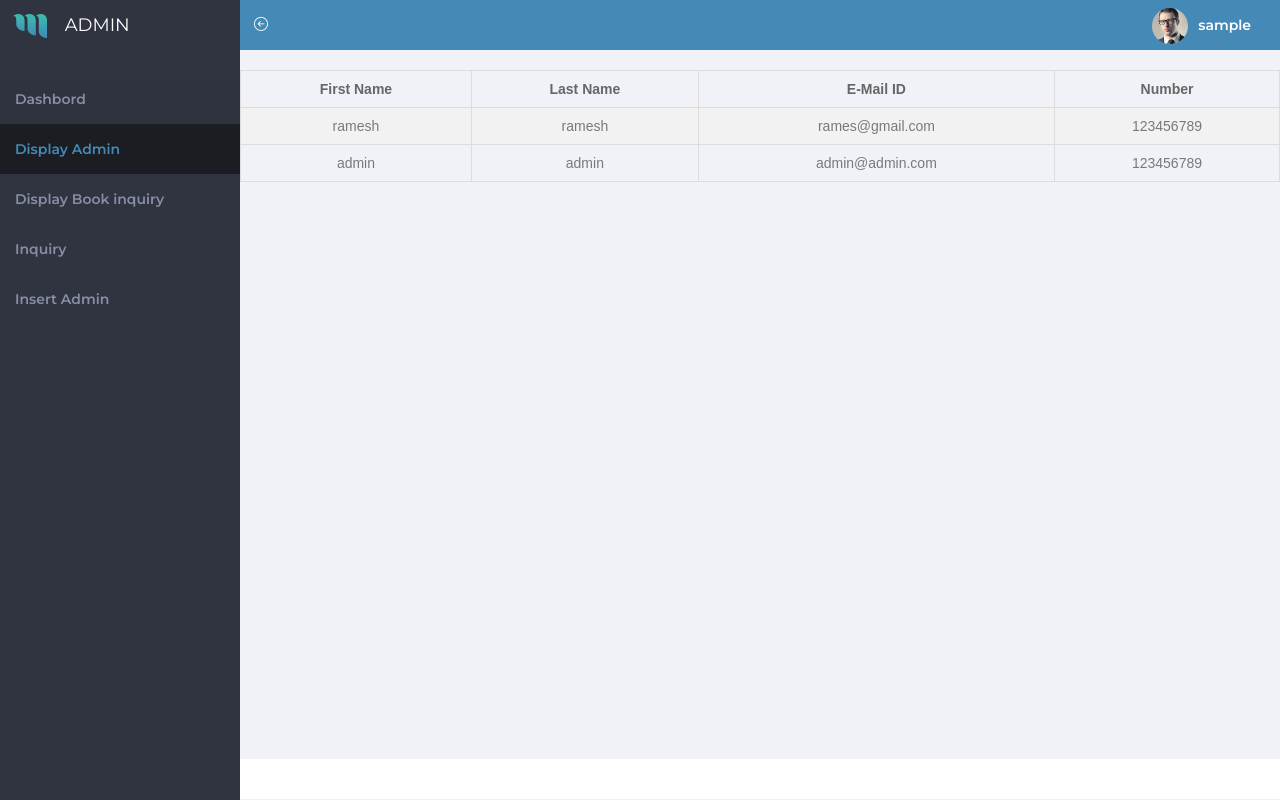
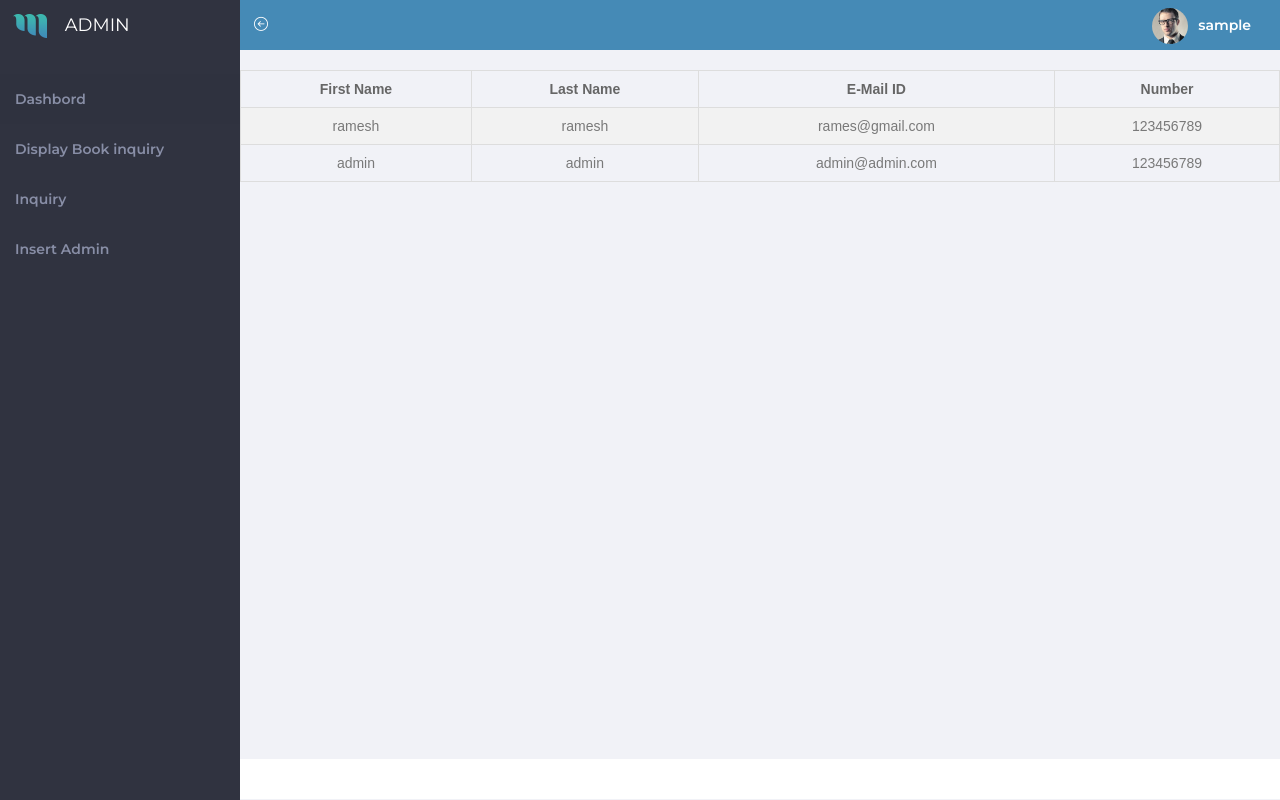
Before and after one commit to abhayruparel/CS-SEM7-BOOKSTORE, a PHP site: page /display_admins.php in a window 1280 px wide. Run offline with PHP 8.4, Linux system fonts and the light colour scheme; a user stored in the database is signed in; data comes from the database, SQL or seed files in the repository; some web fonts are replaced.

```diff
--- a/bookstore/main/header.php
+++ b/bookstore/main/header.php
@@ -108,9 +108,9 @@ if (!isset($_SESSION["loggedin"]) || $_SESSION["loggedin"] !== true) {
                     <li class="active">
                         <a href="index.php" class="waves-effect"><b>Dashbord</b></a>
                     </li>
-                    <li class="active">
+                    <!-- <li class="active">
                         <a href="display_admins.php" class="waves-effect"><b>Display Admin</b></a>
-                    </li>
+                    </li> -->
                     <li>
                         <a href="display_book_inquiry.php" class="waves-effect"><b>Display Book inquiry</b></a>
                     </li>
```
